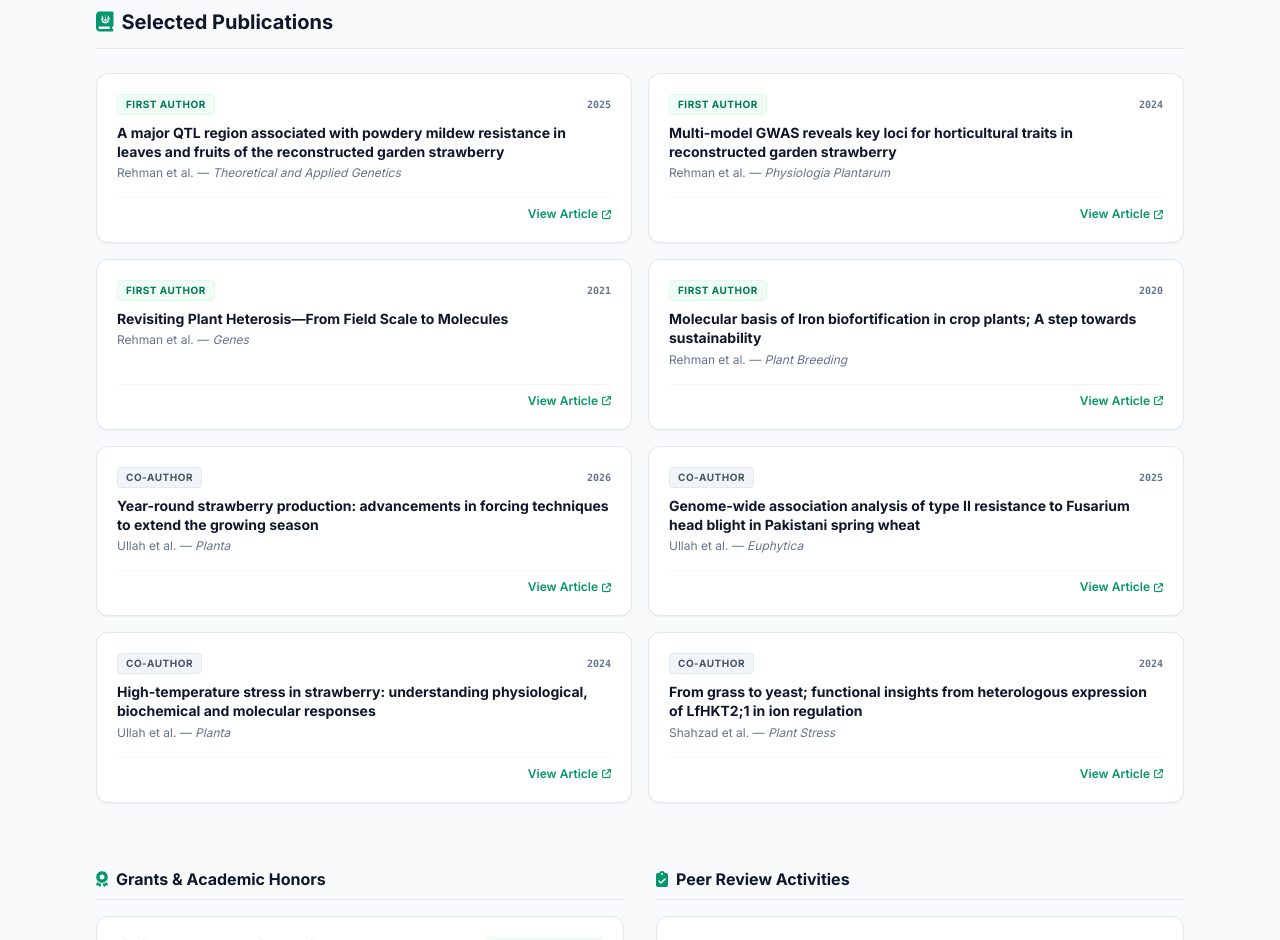
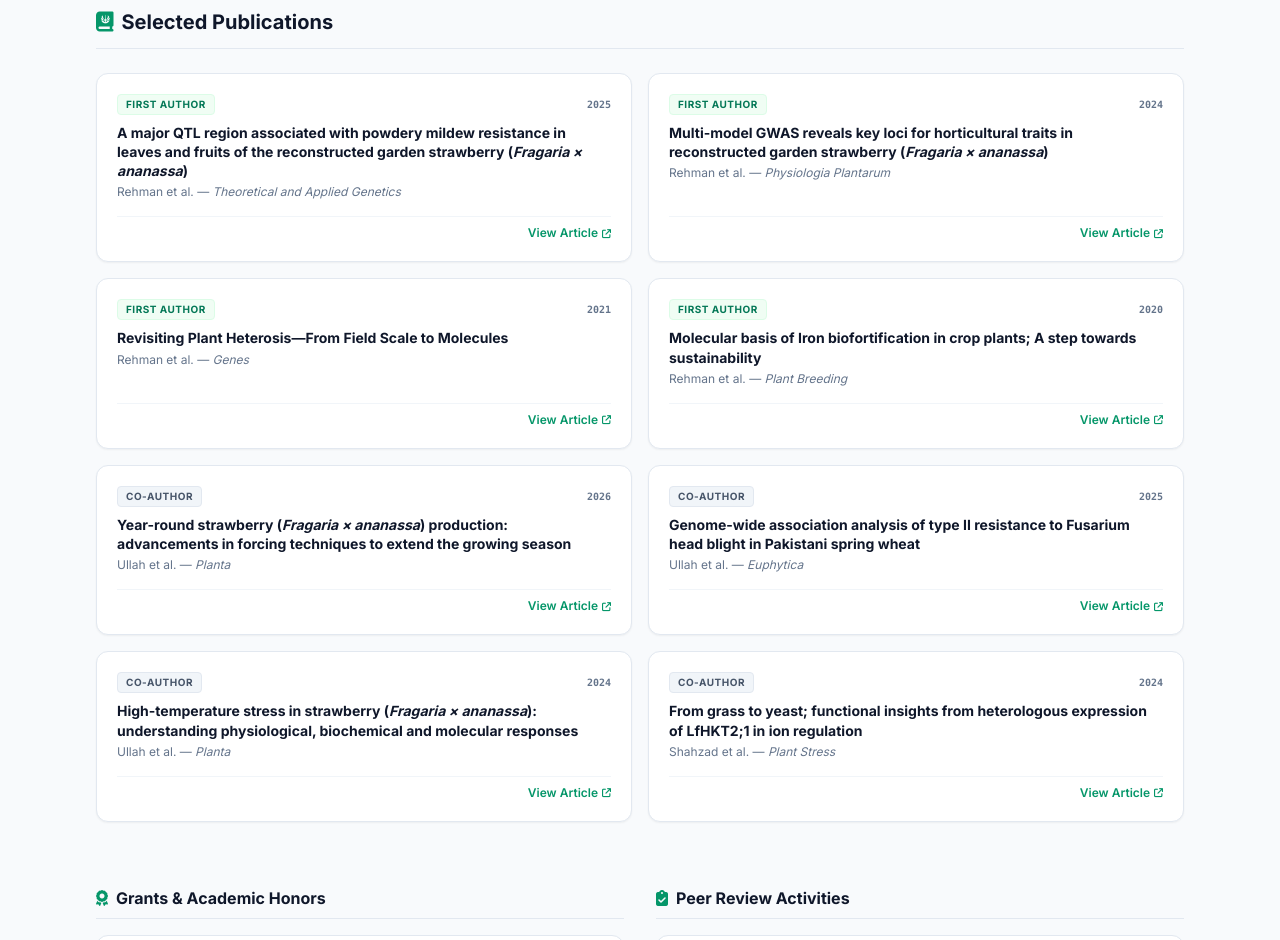
Before and after one commit to Attiq27/Attiq, a plain HTML site: page index.html in a window 1280 px wide. Shown: the part 2260-3200 px from the top of the page. Drawn offline with nearby package versions, Linux system fonts and the light colour scheme.

Commit message:
index.html

```diff
--- a/index.html
+++ b/index.html
@@ -401,7 +401,7 @@
                         <span class="font-mono text-slate-500 font-semibold">2025</span>
                     </div>
                     <h3 class="text-sm font-bold text-slate-900 mt-2 leading-snug">
-                        A major QTL region associated with powdery mildew resistance in leaves and fruits of the reconstructed garden strawberry
+                        A major QTL region associated with powdery mildew resistance in leaves and fruits of the reconstructed garden strawberry (<em>Fragaria × ananassa</em>)
                     </h3>
                     <p class="text-xs text-slate-500 mt-1">Rehman et al. — <em>Theoretical and Applied Genetics</em></p>
                 </div>
@@ -420,7 +420,7 @@
                         <span class="font-mono text-slate-500 font-semibold">2024</span>
                     </div>
                     <h3 class="text-sm font-bold text-slate-900 mt-2 leading-snug">
-                        Multi-model GWAS reveals key loci for horticultural traits in reconstructed garden strawberry
+                        Multi-model GWAS reveals key loci for horticultural traits in reconstructed garden strawberry (<em>Fragaria × ananassa</em>)
                     </h3>
                     <p class="text-xs text-slate-500 mt-1">Rehman et al. — <em>Physiologia Plantarum</em></p>
                 </div>
@@ -477,7 +477,7 @@
                         <span class="font-mono text-slate-500 font-semibold">2026</span>
                     </div>
                     <h3 class="text-sm font-bold text-slate-900 mt-2 leading-snug">
-                        Year-round strawberry production: advancements in forcing techniques to extend the growing season
+                        Year-round strawberry (<em>Fragaria × ananassa</em>) production: advancements in forcing techniques to extend the growing season
                     </h3>
                     <p class="text-xs text-slate-500 mt-1">Ullah et al. — <em>Planta</em></p>
                 </div>
@@ -515,7 +515,7 @@
                         <span class="font-mono text-slate-500 font-semibold">2024</span>
                     </div>
                     <h3 class="text-sm font-bold text-slate-900 mt-2 leading-snug">
-                        High-temperature stress in strawberry: understanding physiological, biochemical and molecular responses
+                        High-temperature stress in strawberry (<em>Fragaria × ananassa</em>): understanding physiological, biochemical and molecular responses
                     </h3>
                     <p class="text-xs text-slate-500 mt-1">Ullah et al. — <em>Planta</em></p>
                 </div>
```
